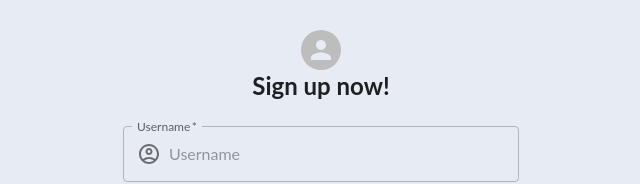
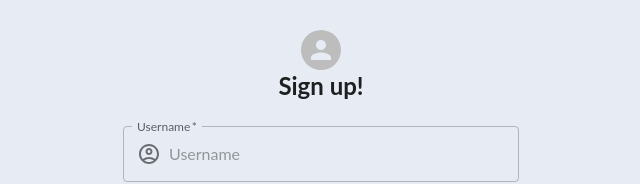
Before and after one commit to NUS-ISS-Homie/nus-iss-homie, a React (Create React App) app in the folder frontend/: page /signup in a window 1280 px wide. Shown: the part 128-312 px from the top of the page, without its empty margins (319-959 px from the left). Built offline with nearby package versions, Linux system fonts and the light colour scheme; no server answers.

Commit message:
change signup page

```diff
--- a/frontend/src/pages/SignUpPage.tsx
+++ b/frontend/src/pages/SignUpPage.tsx
@@ -85,7 +85,7 @@ function SignUpPage() {
         <Avatar />
 
         <Typography component='h1' variant='h5'>
-          Sign up now!
+          Sign up!
         </Typography>
 
         <Box
```
